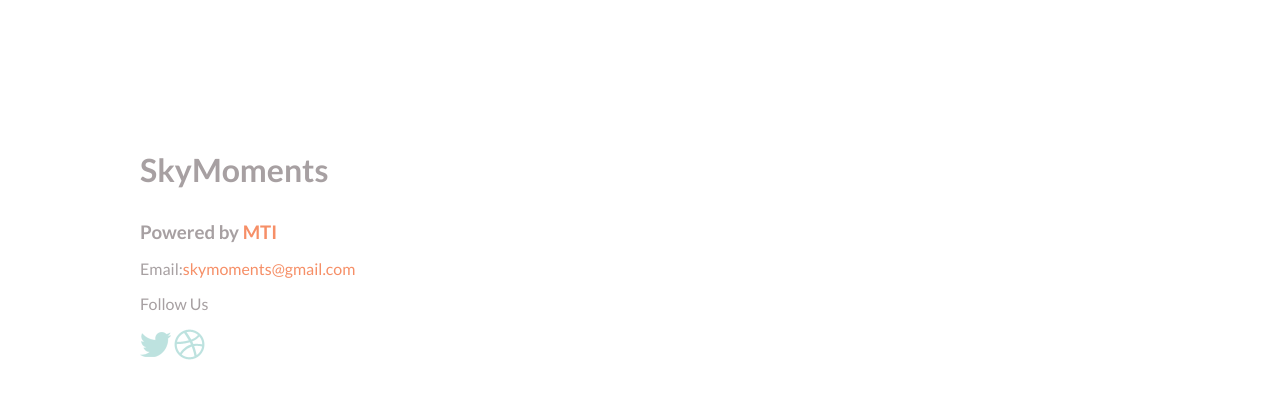
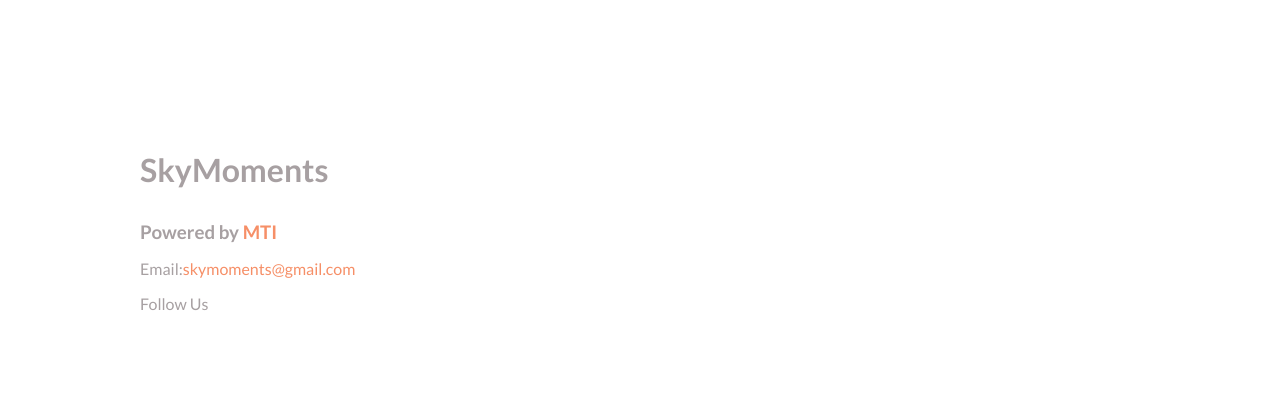
Before and after one commit to tim60215/skymoments, a plain HTML site: page index.html in a window 1280 px wide. Shown: the part 2767-3166 px from the top of the page. Drawn offline with nearby package versions, Linux system fonts and the light colour scheme; a web font is replaced by a local one.

```diff
--- a/index.html
+++ b/index.html
@@ -210,7 +210,7 @@
 				<h3>Powered by <a href="http://www.modernMTI.com" target="_blank">MTI</a></h3>
 				<p>Email:<a href="mailto:skymoments@gmail.com">skymoments@gmail.com</a></p>
 				<p>Follow Us</p>
-				<p><a href="https://twitter.com/Jalxob" target="_blank"><img src="images/twitter.png"></a> <a href="http://dribbble.com/jalxob" target="_blank"><img src="images/dribbble.png"></a></p>
+
 			</div>
 
 		</div>
```
